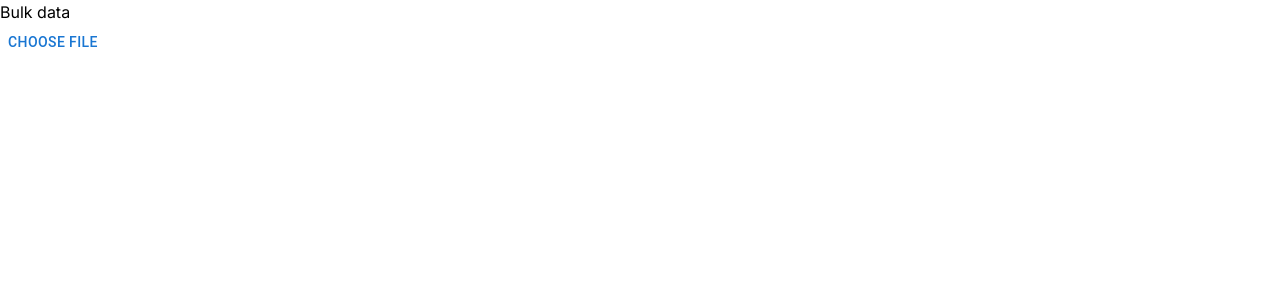
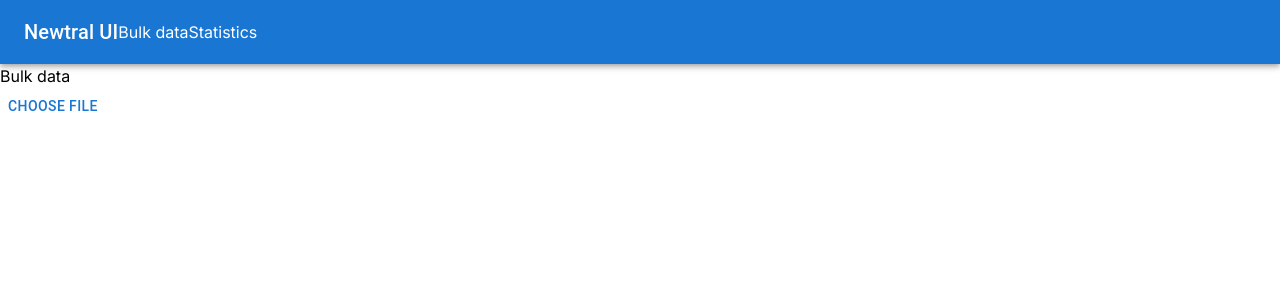
Before and after one commit to marcialfps/newtral-project, a Next.js app in the folder ui/: page /bulk in a window 1280 px wide. Shown: the top 300 px of the page. Built offline with nearby package versions, Linux system fonts and the light colour scheme.

Commit message:
Add navigation bar to UI

```diff
--- a/ui/src/app/bulk/page.tsx
+++ b/ui/src/app/bulk/page.tsx
@@ -1,7 +1,6 @@
 "use client";
 
 import { useState, Fragment } from "react";
-import RootLayout from "../layout";
 import Button from "@mui/material/Button";
 import CircularProgress from "@mui/material/CircularProgress";
 
@@ -28,7 +27,7 @@ export default function Bulk() {
   };
 
   return (
-    <RootLayout title="Bulk data">
+    <section>
       <h1>Bulk data</h1>
       {isLoading && <CircularProgress />}
 
@@ -48,6 +47,6 @@ export default function Bulk() {
           <Button onClick={sendData}>Upload</Button>
         </Fragment>
       )}
-    </RootLayout>
+    </section>
   );
 }
--- a/ui/src/app/layout.tsx
+++ b/ui/src/app/layout.tsx
@@ -1,15 +1,17 @@
+"use client";
+
+import * as React from "react";
 import "./globals.css";
 import { Inter } from "next/font/google";
+import AppBar from "@mui/material/AppBar";
+import Toolbar from "@mui/material/Toolbar";
+import Typography from "@mui/material/Typography";
+import Link from "next/link";
 
 const inter = Inter({ subsets: ["latin"] });
 
-export const metadata = {
-  title: "Create Next App",
-  description: "Generated by create next app",
-};
-
 export default function RootLayout({
-  title,
+  title = "Newtral UI",
   children,
 }: {
   title: string;
@@ -20,7 +22,18 @@ export default function RootLayout({
       <head>
         <title>{title}</title>
       </head>
-      <body className={inter.className}>{children}</body>
+      <body className={inter.className}>
+        <AppBar position="static">
+          <Toolbar>
+            <Link href="/">
+              <Typography variant="h6">Newtral UI</Typography>
+            </Link>
+            <Link href="/bulk">Bulk data</Link>
+            <Link href="/statistics">Statistics</Link>
+          </Toolbar>
+        </AppBar>
+        {children}
+      </body>
     </html>
   );
 }
--- a/ui/src/app/page.tsx
+++ b/ui/src/app/page.tsx
@@ -1,7 +1,6 @@
 "use client";
 
 import { useEffect, useState } from "react";
-import RootLayout from "./layout";
 import Table from "@mui/material/Table";
 import TableHead from "@mui/material/TableBody";
 import TableBody from "@mui/material/TableBody";
@@ -64,7 +63,7 @@ export default function Home() {
   };
 
   return (
-    <RootLayout title="Home">
+    <section>
       <h1>Home</h1>
 
       <TextField
@@ -128,6 +127,6 @@ export default function Home() {
           </Table>
         </TableContainer>
       )}
-    </RootLayout>
+    </section>
   );
 }
--- a/ui/src/app/politician/[id]/page.tsx
+++ b/ui/src/app/politician/[id]/page.tsx
@@ -1,7 +1,6 @@
 "use client";
 
 import { useEffect, useState, Fragment } from "react";
-import RootLayout from "../../layout";
 import TextField from "@mui/material/TextField";
 import Button from "@mui/material/Button";
 import CircularProgress from "@mui/material/CircularProgress";
@@ -60,7 +59,7 @@ export default function Politician({ params }: { params: { id: number } }) {
   };
 
   return (
-    <RootLayout title="Bulk data">
+    <section>
       {isLoading && <CircularProgress />}
 
       {data && (
@@ -105,6 +104,6 @@ export default function Politician({ params }: { params: { id: number } }) {
           />
         </Fragment>
       )}
-    </RootLayout>
+    </section>
   );
 }
--- a/ui/src/app/statistics/page.tsx
+++ b/ui/src/app/statistics/page.tsx
@@ -1,7 +1,6 @@
 "use client";
 
 import { useEffect, useState, Fragment } from "react";
-import RootLayout from "../layout";
 import Table from "@mui/material/Table";
 import TableHead from "@mui/material/TableBody";
 import TableBody from "@mui/material/TableBody";
@@ -28,7 +27,7 @@ export default function Statistics() {
   }, []);
 
   return (
-    <RootLayout title="Statistics">
+    <section>
       <h1>Statistics</h1>
       {isLoading && <CircularProgress />}
 
@@ -41,11 +40,11 @@ export default function Statistics() {
               <TableHead>
                 <TableRow>
                   <TableCell>Nombre</TableCell>
-                  <TableCell>Partido</TableCell>
+                  <TableCell>Sueldo</TableCell>
                 </TableRow>
               </TableHead>
               <TableBody>
-                {data.top10.map((politician) => (
+                {data.top10.items.map((politician) => (
                   <TableRow key={politician._id}>
                     <TableCell>{politician._source.nombre}</TableCell>
                     <TableCell>
@@ -58,6 +57,6 @@ export default function Statistics() {
           </TableContainer>
         </Fragment>
       )}
-    </RootLayout>
+    </section>
   );
 }
```
